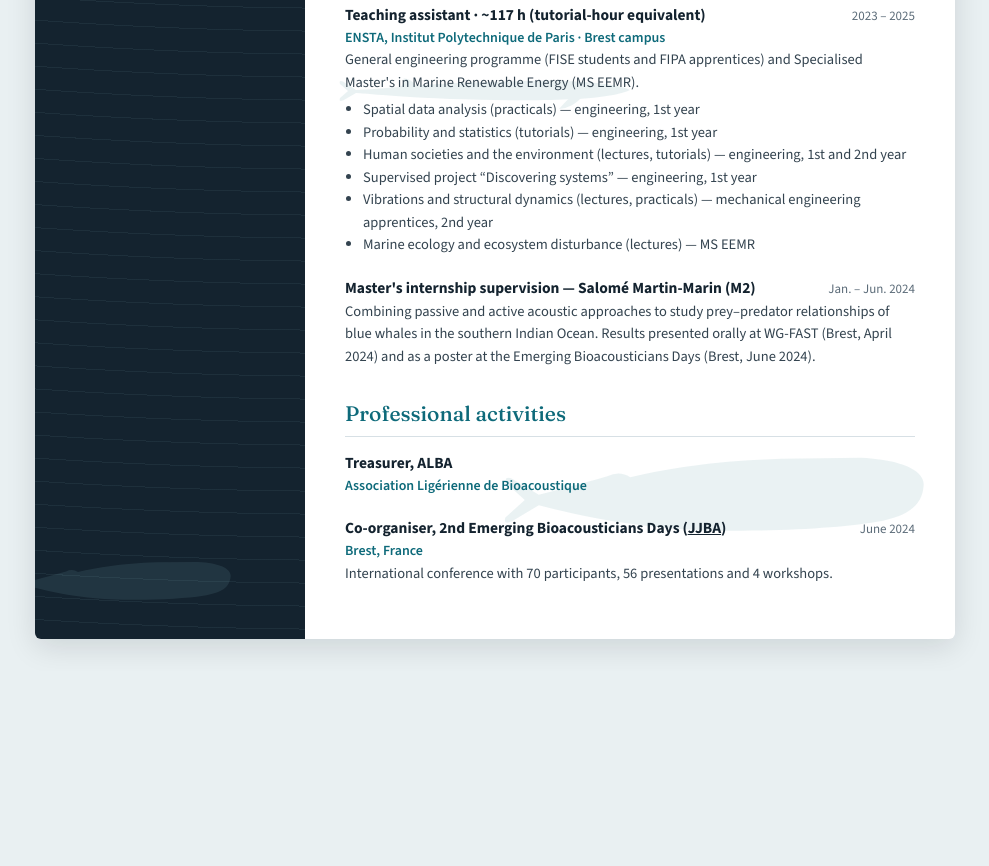
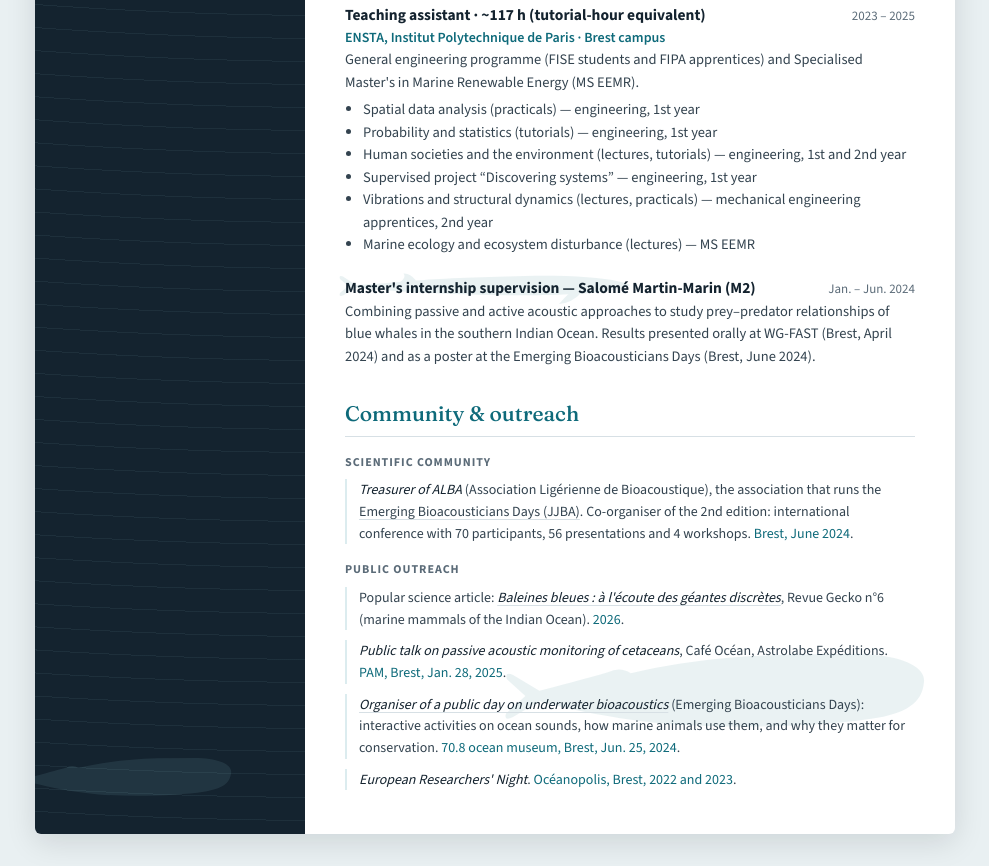
Before and after one commit to MathildeMichel/MathildeMichel, a plain HTML site: page index.html in a window 1280 px wide. Shown: the part 3959-4825 px from the top of the page, without its empty margins (145-1134 px from the left). Before the commit the page ends 4630 px from the top, so only its background shows below. Drawn offline with nearby package versions, Linux system fonts and the light colour scheme.

Commit message:
Add files via upload

```diff
--- a/index.html
+++ b/index.html
@@ -291,16 +291,18 @@
       <p>Combining passive and active acoustic approaches to study prey–predator relationships of blue whales in the southern Indian Ocean. Results presented orally at WG-FAST (Brest, April 2024) and as a poster at the Emerging Bioacousticians Days (Brest, June 2024).</p>
     </div>
 
-    <h2>Professional activities</h2>
-    <div class="item">
-      <div class="item-head"><h3>Treasurer, ALBA</h3></div>
-      <div class="org">Association Ligérienne de Bioacoustique</div>
-    </div>
-    <div class="item">
-      <div class="item-head"><h3>Co-organiser, 2nd Emerging Bioacousticians Days (<a href="https://jjbioacoustique.wixsite.com/jjba">JJBA</a>)</h3><span class="date">June 2024</span></div>
-      <div class="org">Brest, France</div>
-      <p>International conference with 70 participants, 56 presentations and 4 workshops.</p>
-    </div>
+    <h2>Community &amp; outreach</h2>
+    <h4>Scientific community</h4>
+    <ul class="pubs">
+      <li><em>Treasurer of ALBA</em> (Association Ligérienne de Bioacoustique), the association that runs the <a class="t" href="https://jjbioacoustique.wixsite.com/jjba">Emerging Bioacousticians Days (JJBA)</a>. Co-organiser of the 2nd edition: international conference with 70 participants, 56 presentations and 4 workshops. <span class="venue">Brest, June 2024</span>.</li>
+    </ul>
+    <h4>Public outreach</h4>
+    <ul class="pubs">
+      <li>Popular science article: <a class="t" href="https://revue-gecko.com/produit/revue-gecko-n6/"><em>Baleines bleues : à l'écoute des géantes discrètes</em></a>, Revue Gecko n°6 (marine mammals of the Indian Ocean). <span class="venue">2026</span>.</li>
+      <li><em>Public talk on passive acoustic monitoring of cetaceans</em>, Café Océan, Astrolabe Expéditions. <span class="venue">PAM, Brest, Jan. 28, 2025</span>.</li>
+      <li><a class="t" href="https://www.70point8.com/plongee-sonore-au-coeur-des-oceans/"><em>Organiser of a public day on underwater bioacoustics</em></a> (Emerging Bioacousticians Days): interactive activities on ocean sounds, how marine animals use them, and why they matter for conservation. <span class="venue">70.8 ocean museum, Brest, Jun. 25, 2024</span>.</li>
+      <li><em>European Researchers' Night</em>. <span class="venue">Océanopolis, Brest, 2022 and 2023</span>.</li>
+    </ul>
   </main>
 </div>
 </body>
```
